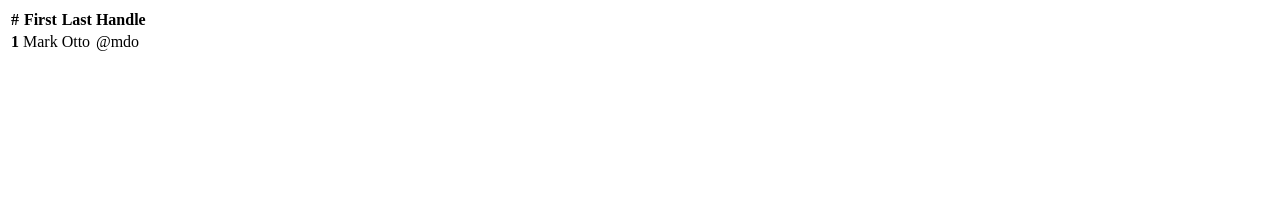
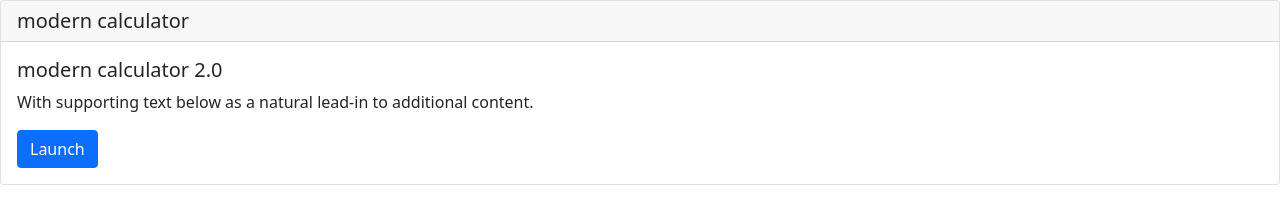
Before and after one commit to SaurabhSrivastava0/saurabhsrivastava0.github.io, a plain HTML site: page index.html in a window 1280 px wide. Drawn offline with nearby package versions, Linux system fonts and the light colour scheme.

Commit message:
uploaded new file
uploaded new file

```diff
--- a/index.html
+++ b/index.html
@@ -1,4 +1,25 @@
-<table class="table">
-  <thead><tr> <th scope="col">#</th> <th scope="col">First</th> <th scope="col">Last</th> <th scope="col">Handle</th> </tr> </thead>
-  <tbody>
-  <tr> <th scope="row">1</th> <td>Mark</td> <td>Otto</td> <td>@mdo</td> </tr>
+<!<!DOCTYPE html>
+<html lang="en" dir="ltr">
+  <head>
+    <meta charset="utf-8">
+    <title>Simple Calculator</title>
+    <link href="https://cdn.jsdelivr.net/npm/bootstrap@5.1.3/dist/css/bootstrap.min.css" rel="stylesheet" integrity="sha384-1BmE4kWBq78iYhFldvKuhfTAU6auU8tT94WrHftjDbrCEXSU1oBoqyl2QvZ6jIW3" crossorigin="anonymous">
+    <script src="https://cdn.jsdelivr.net/npm/bootstrap@5.1.3/dist/js/bootstrap.bundle.min.js" integrity="sha384-ka7Sk0Gln4gmtz2MlQnikT1wXgYsOg+OMhuP+IlRH9sENBO0LRn5q+8nbTov4+1p" crossorigin="anonymous"></script>
+    <script src="https://cdn.jsdelivr.net/npm/@popperjs/core@2.10.2/dist/umd/popper.min.js" integrity="sha384-7+zCNj/IqJ95wo16oMtfsKbZ9ccEh31eOz1HGyDuCQ6wgnyJNSYdrPa03rtR1zdB" crossorigin="anonymous"></script>
+    <script src="https://cdn.jsdelivr.net/npm/bootstrap@5.1.3/dist/js/bootstrap.min.js" integrity="sha384-QJHtvGhmr9XOIpI6YVutG+2QOK9T+ZnN4kzFN1RtK3zEFEIsxhlmWl5/YESvpZ13" crossorigin="anonymous"></script>
+    <script type="text/javascript" src="Calculator.js">
+    </script>
+<body>
+
+	<div class="card">
+  <h5 class="card-header">modern calculator</h5>
+  <div class="card-body">
+    <h5 class="card-title">modern calculator 2.0</h5>
+    <p class="card-text">With supporting text below as a natural lead-in to additional content.</p>
+    <a href="Calculator.html" class="btn btn-primary">Launch</a>
+  </div>
+</div>
+
+
+  </body>
+</html>
```
